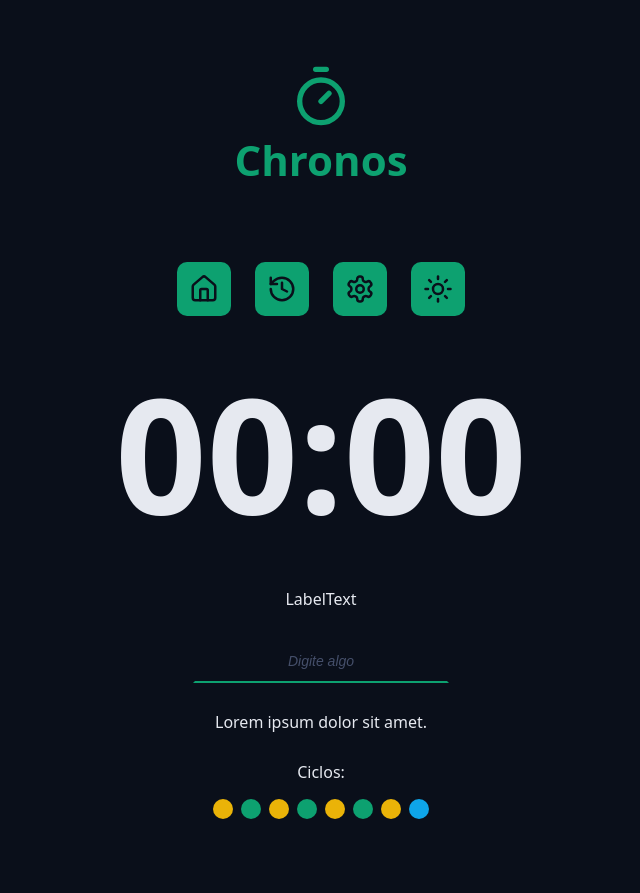
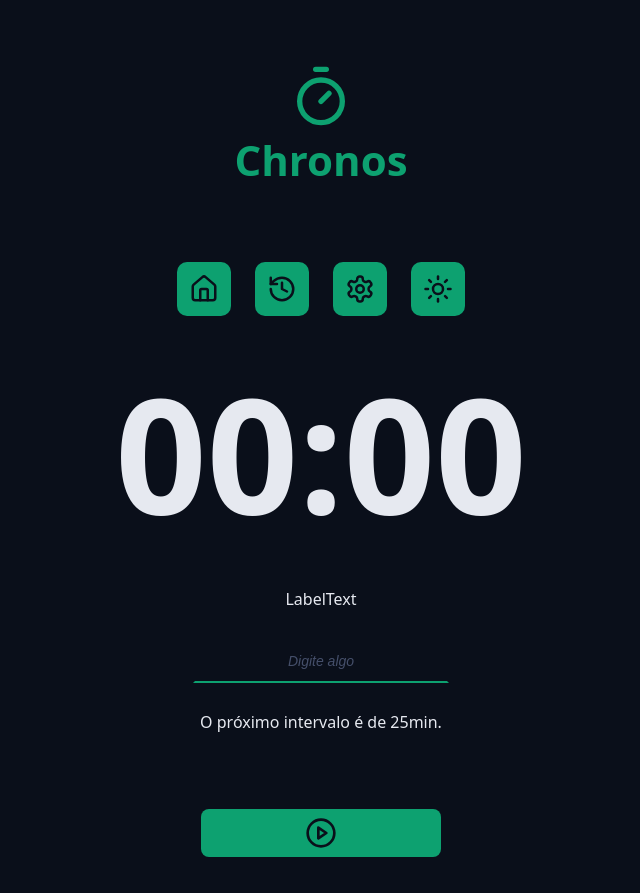
Before and after one commit to dutra357/chronos-app, a React (Vite) app in the folder app/: page / in a window 1280 px wide. Shown: the top 893 px of the page, without its empty margins (319-959 px from the left). Built offline with nearby package versions, Linux system fonts and the light colour scheme.

Commit message:
CICLOS: Ajustado campo de ciclos no formulário. Iteração com JSX, e prop key com React.

```diff
--- a/app/src/components/cycle/Cycle.tsx
+++ b/app/src/components/cycle/Cycle.tsx
@@ -1,20 +1,38 @@
+import { useTaskContext } from '../../contexts/TaskContext/UseTaskContext';
+import { getNextCycle } from '../../utils/GetNexCycle';
+import { getNextCycleType } from '../../utils/GetNextCycleType';
 import styles from './Cycle.module.css';
 
 export function Cycle() {
+
+    const {state} = useTaskContext();
+
+    const cycleStep = Array.from({ length: state.currentCycle});
+
+    const cycleDescriptionMap = {
+        workTime: 'foco',
+        shortBreakTime: 'descanso curto',
+        longBreakTime: 'descanso longo'
+    }
+
     return (
 
         <div className={styles.cycle}>
             <span>Ciclos:</span>
 
             <div className={styles.cycleDots}>
-                <span className={`${styles.cycleDot} ${styles.workTime}`}></span>
-                <span className={`${styles.cycleDot} ${styles.shortBreakTime}`}></span>
-                <span className={`${styles.cycleDot} ${styles.workTime}`}></span>
-                <span className={`${styles.cycleDot} ${styles.shortBreakTime}`}></span>
-                <span className={`${styles.cycleDot} ${styles.workTime}`}></span>
-                <span className={`${styles.cycleDot} ${styles.shortBreakTime}`}></span>
-                <span className={`${styles.cycleDot} ${styles.workTime}`}></span>
-                <span className={`${styles.cycleDot} ${styles.longBreakTime}`}></span>
+
+                {cycleStep.map(( _ , index) => {
+                    const nexCycle = getNextCycle(index);
+                    const nextCycloType = getNextCycleType(nexCycle)
+                    return <span
+                    key={`${nextCycloType}_${nexCycle}`}
+                     className={`${styles.cycleDot} ${styles[nextCycloType]}`}
+                    aria-label={`Indicador de ciclo atual: ${cycleDescriptionMap[nextCycloType]}`}
+                    title={`Indicador de ciclo atual: ${cycleDescriptionMap[nextCycloType]}`}>
+                    </span>
+                })}
+
             </div>
         </div>
     )
--- a/app/src/components/main-form/MainForm.tsx
+++ b/app/src/components/main-form/MainForm.tsx
@@ -5,8 +5,9 @@ import { PlayCircleIcon } from 'lucide-react';
 import { useRef, useState } from 'react';
 import type { TaskModel } from '../../models/TaskModel';
 import { useTaskContext } from '../../contexts/TaskContext/UseTaskContext';
-import { getNextCyle } from '../../utils/GetNexCycle';
+import { getNextCycle } from '../../utils/GetNexCycle';
 import { getNextCycleType } from '../../utils/GetNextCycleType';
+import { formatSecondsToMinutes } from '../../utils/formatSecondsToMinutes';
 
 export function MainForm() {
 
@@ -15,7 +16,7 @@ export function MainForm() {
   const { state, setState } = useTaskContext();
 
   //Ciclos
-  const nextCyclo = getNextCyle(state.currentCycle);
+  const nextCyclo = getNextCycle(state.currentCycle);
   const nextCycloType = getNextCycleType(nextCyclo);
 
   function handleStartNewTask(e: React.FormEvent<HTMLFormElement>) {
@@ -36,7 +37,7 @@ export function MainForm() {
       startedAt: Date.now(),
       completedAt: null,
       interruptedAt: null,
-      duration: 1,
+      duration: state.config[nextCycloType],
       type: nextCycloType
     }
 
@@ -48,7 +49,7 @@ export function MainForm() {
         activeTask: newTask,
         currentCycle: nextCyclo,
         secondsRemaining: timeRemaining,
-        formattedSecondsRemainig: "00:00", //Conferir
+        formattedSecondsRemainig: formatSecondsToMinutes(timeRemaining),
         tasks: [...prevState.tasks, newTask]
       }
     });
@@ -75,12 +76,16 @@ export function MainForm() {
       </div>
 
       <div className='formControl'>
-        <p>Lorem ipsum dolor sit amet.</p>
+        <p>O próximo intervalo é de 25min.</p>
       </div>
 
-      <div className='formControl'>
-        <Cycle />
-      </div>
+      {state.currentCycle > 0 && (
+
+        <div className='formControl'>
+          <Cycle />
+        </div>
+
+      )}
 
       <div className='formControl'>
         <DefaultButton color='green' icon={<PlayCircleIcon />} />
--- a/app/src/utils/GetNexCycle.ts
+++ b/app/src/utils/GetNexCycle.ts
@@ -1,3 +1,3 @@
-export function getNextCyle(currentCycle: number) {
-    return currentCycle === 0 ? 1 : currentCycle + 1;
+export function getNextCycle(currentCycle: number) {
+     return currentCycle === 0 || currentCycle === 8 ? 1 : currentCycle + 1;
 }
--- /dev/null
+++ b/app/src/utils/formatSecondsToMinutes.ts
@@ -0,0 +1,5 @@
+export function formatSecondsToMinutes(seconds: number): string {
+    const minutes = String(Math.floor(seconds / 60)).padStart(2, '0');
+    const remainingSeconds = String(seconds % 60).padStart(2, '0');
+    return `${minutes}:${remainingSeconds}`;
+}
```
